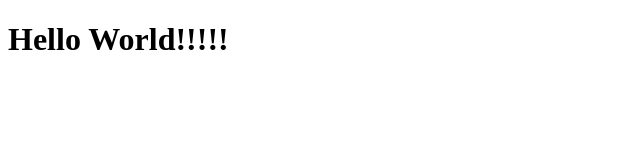
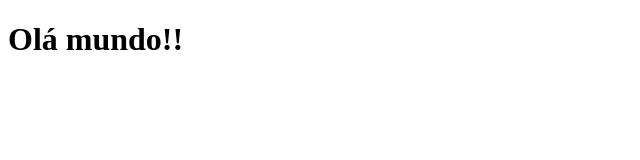
Before and after one commit to ProfHorizonteJunior/aulaGit, a plain HTML site: page index.html in a window 1280 px wide. Shown: the whole page, without its empty margins (0-640 px from the left). Drawn offline with Linux system fonts and the light colour scheme.

Commit message:
Meu segundo commit. Index modificado

```diff
--- a/index.html
+++ b/index.html
@@ -6,6 +6,6 @@
     <title>Aula sobre git</title>
 </head>
 <body>
-    <h1>Hello World!!!!!</h1>
+    <h1>Olá mundo!!</h1>
 </body>
 </html>
```
